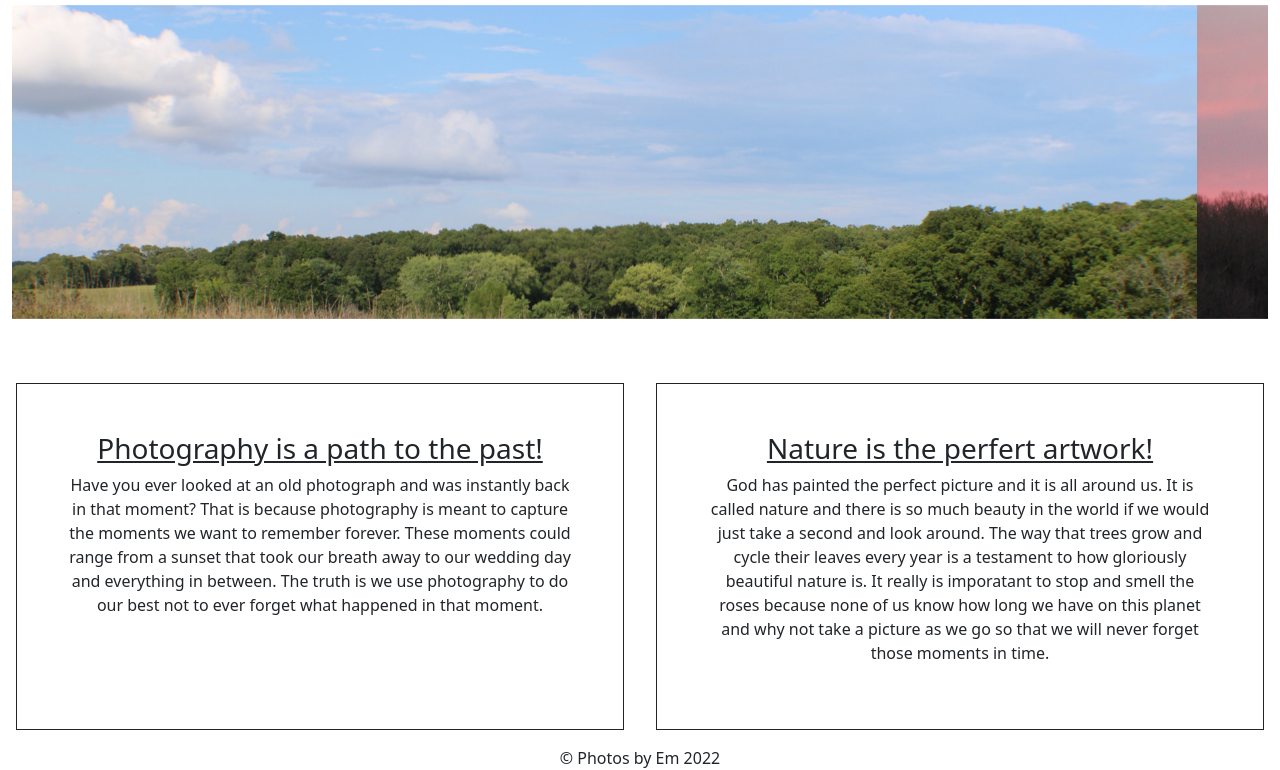
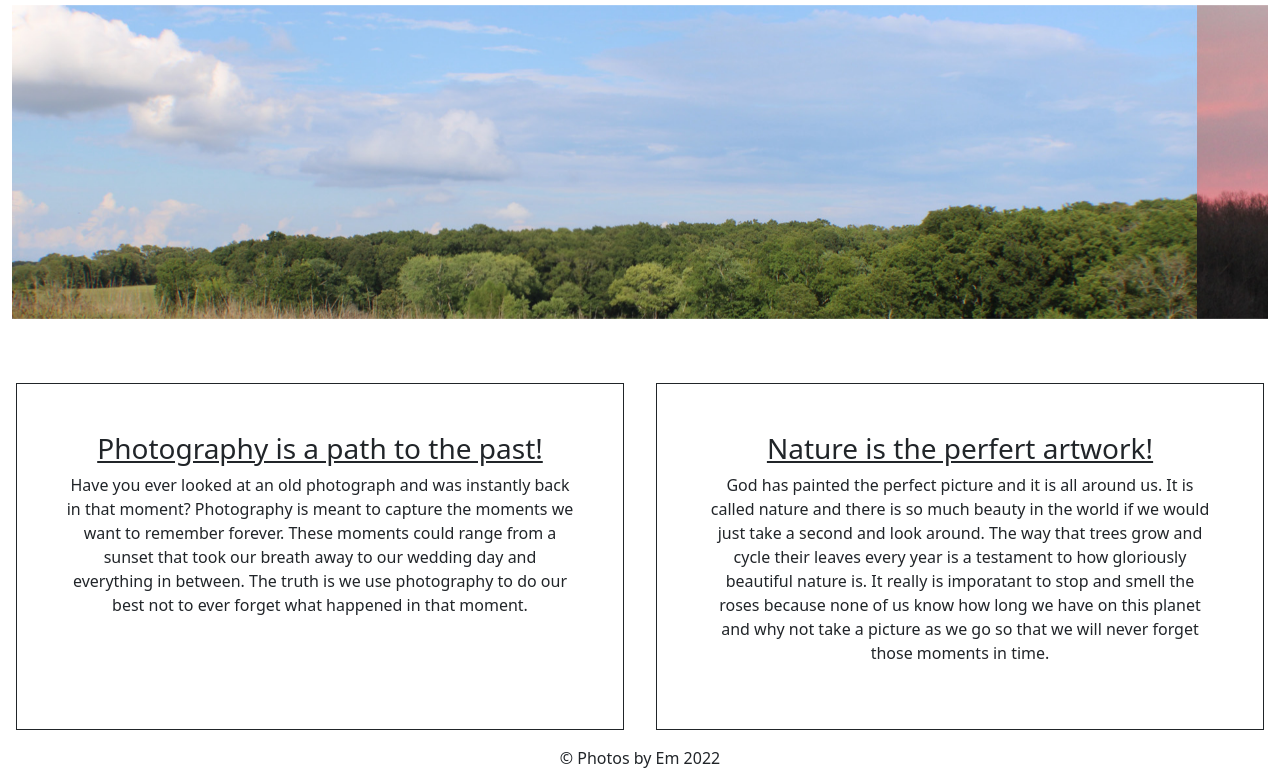
Before and after one commit to SvilleWildCats/2022FBLAProject, a plain HTML site: page index.html in a window 1280 px wide. Shown: the part 238-1008 px from the top of the page. Drawn offline with Linux system fonts and the light colour scheme.

Commit message:
Update index.html

```diff
--- a/index.html
+++ b/index.html
@@ -74,7 +74,7 @@
       <div class="col-md border border-dark m-3 p-5">
         <H3 class="text-align-center deco"> Photography is a path to the past!</H3>
         <p class="text-align-center">
-          Have you ever looked at an old photograph and was instantly back in that moment? That is because photography is meant to capture the moments we want to remember forever.
+          Have you ever looked at an old photograph and was instantly back in that moment? Photography is meant to capture the moments we want to remember forever.
           These moments could range from a sunset that took our breath away to our wedding day and everything in between. The truth is we use photography to do our best not to ever forget
           what happened in that moment.
         </p>
```
